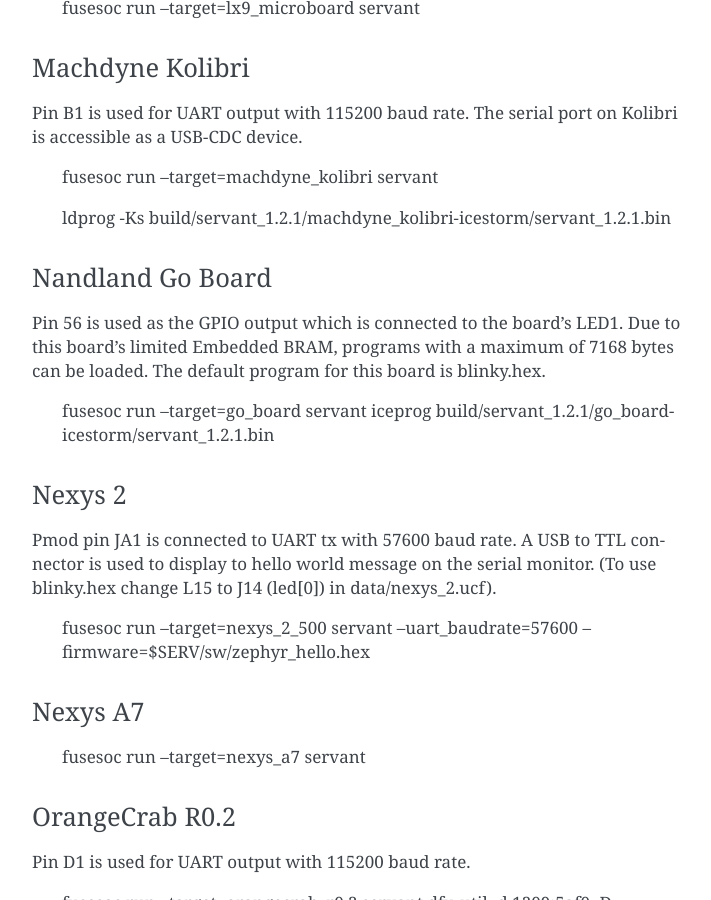
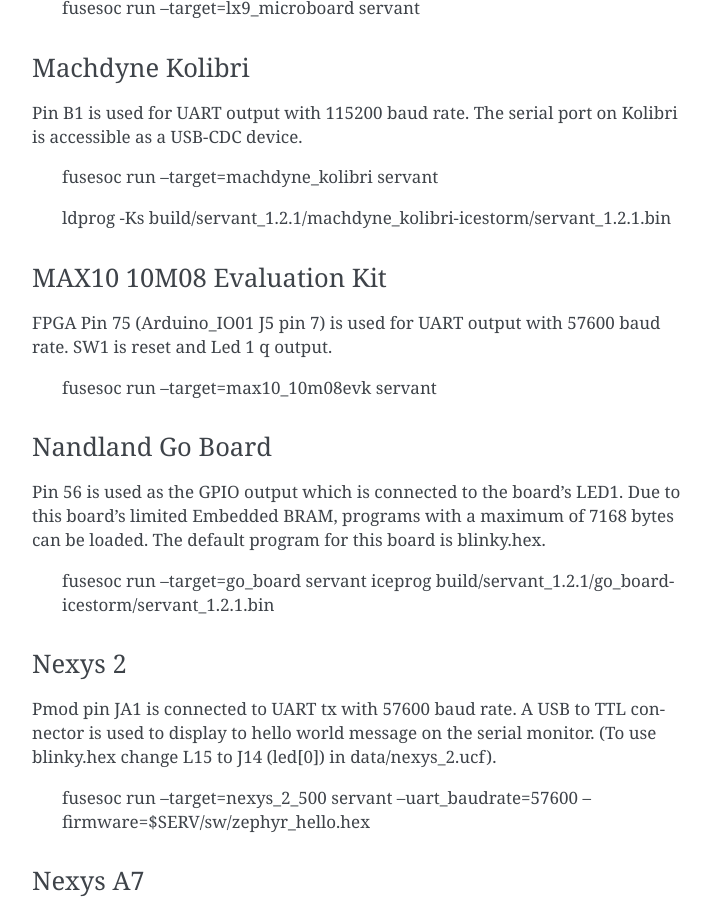
Before and after one commit to olofk/serv, a Sphinx documentation site: the page built from doc/servant.rst, in a window 1280 px wide and 900 px high, scrolled down 4307 px. Shown: the whole window, without its empty margins (388-1099 px from the left). Built offline with Sphinx 7.4.7, drawn with Linux system fonts in a browser that asks for light colours; some of the changed text lies outside the part shown.

Commit message:
added support for MAX10 10M08 Evaluation Kit

```diff
--- a/doc/servant.rst
+++ b/doc/servant.rst
@@ -183,6 +183,13 @@
 
     ldprog -Ks build/servant_1.2.1/machdyne_kolibri-icestorm/servant_1.2.1.bin
 
+MAX10 10M08 Evaluation Kit
+^^^^^^^^^^^^^^^^^^^^
+
+FPGA Pin 75 (Arduino_IO01 J5 pin 7) is used for UART output with 57600 baud rate. SW1 is reset and Led 1 q output.
+
+    fusesoc run --target=max10_10m08evk servant
+
 Nandland Go Board
 ^^^^^^^^^^^^^^^^^
 
```
Also changed, not shown: 3 other files.
